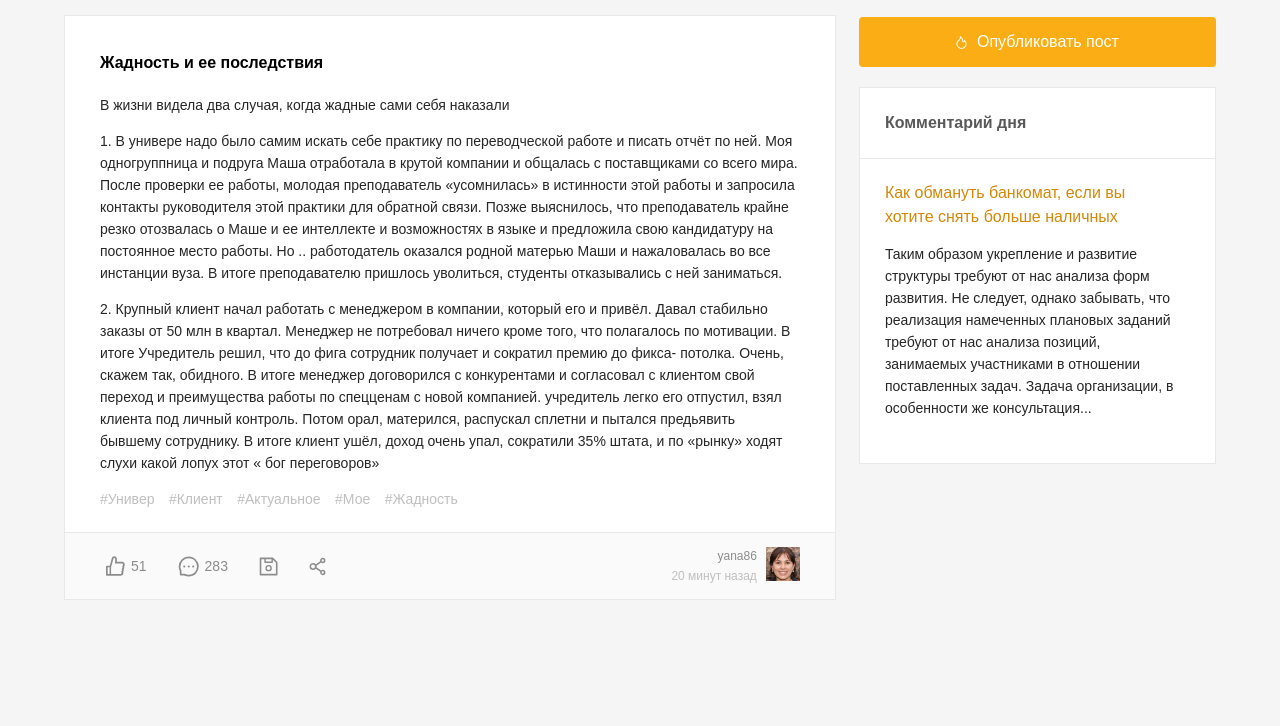
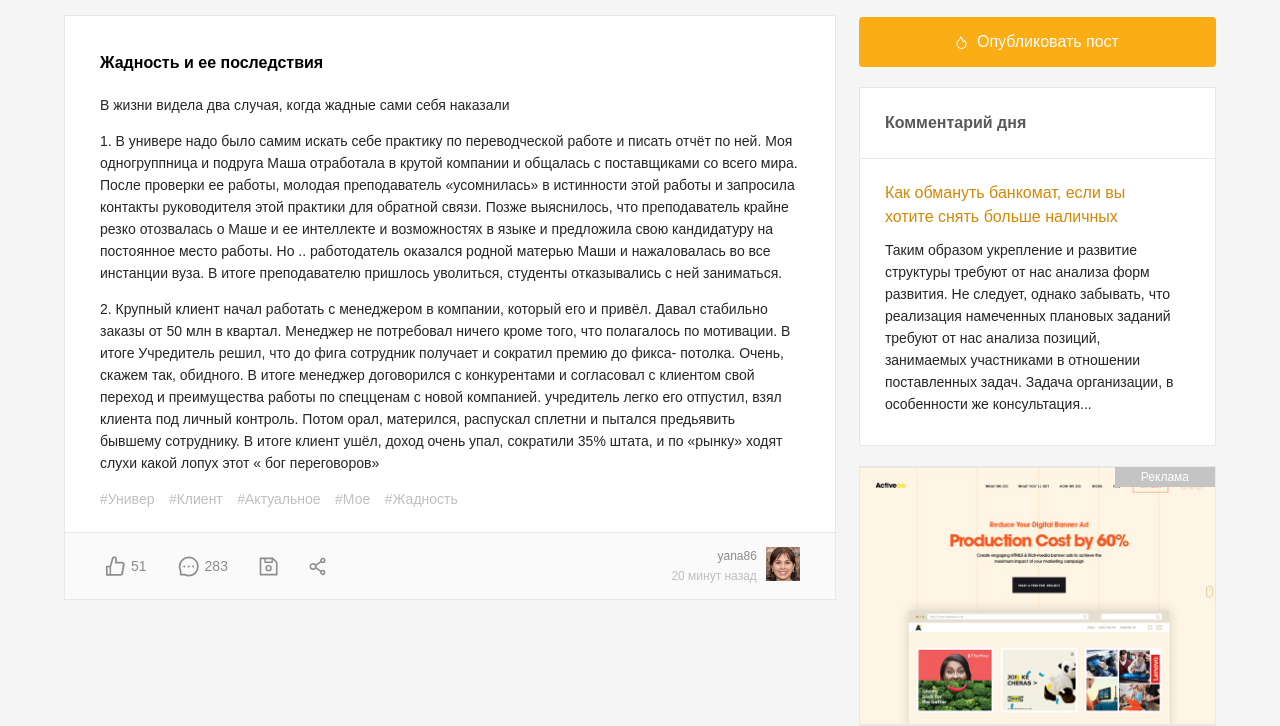
Before and after one commit to YouJeen-ru/clone-pikadu, a plain HTML site: page index.html in a window 1280 px wide. Shown: the part 548-1274 px from the top of the page. Before the commit the page ends 1178 px from the top, so only its background shows below. Drawn offline with Linux system fonts and the light colour scheme.

Commit message:
add promo block

```diff
--- a/css/style.css
+++ b/css/style.css
@@ -309,7 +309,7 @@ body {
     color: #595959;
 }
 .card-body {
-    padding: 22px 40px 30px 25px;
+    padding: 22px 40px 20px 25px;
 }
 .card-body-title {
     margin: 0 0 10px;
@@ -322,4 +322,27 @@ body {
     font-size: 14px;
     line-height: 22px;
     color: #262626;
+    margin: 10px 0;
 }
+.promo {
+    display: block;
+    background: #FFFFFF url('../img/reklama.jpg') no-repeat center center / cover;
+    width: 100%;
+    height: 260px;
+    border: 1px solid #e8e8e8;
+    margin-top: 20px;
+    position: relative;
+}
+.promo::before {
+    content: 'Реклама';
+    position: absolute;
+    right: 0;
+    top: 0;
+    background: #C4C4C4;
+    padding-left: 26px;
+    padding-right: 26px;
+    font-size: 12px;
+    line-height: 20px;
+    text-align: center;
+    color: #FFFFFF;
+}
--- a/index.html
+++ b/index.html
@@ -192,6 +192,7 @@
             <!-- /.card-body -->
         </div>
         <!-- /.card -->
+        <a href="#" class="promo"></a>
     </aside>
     <!-- /.sidebar -->
 </div>
```
Also changed, not shown: img/reklama.jpg (added).
